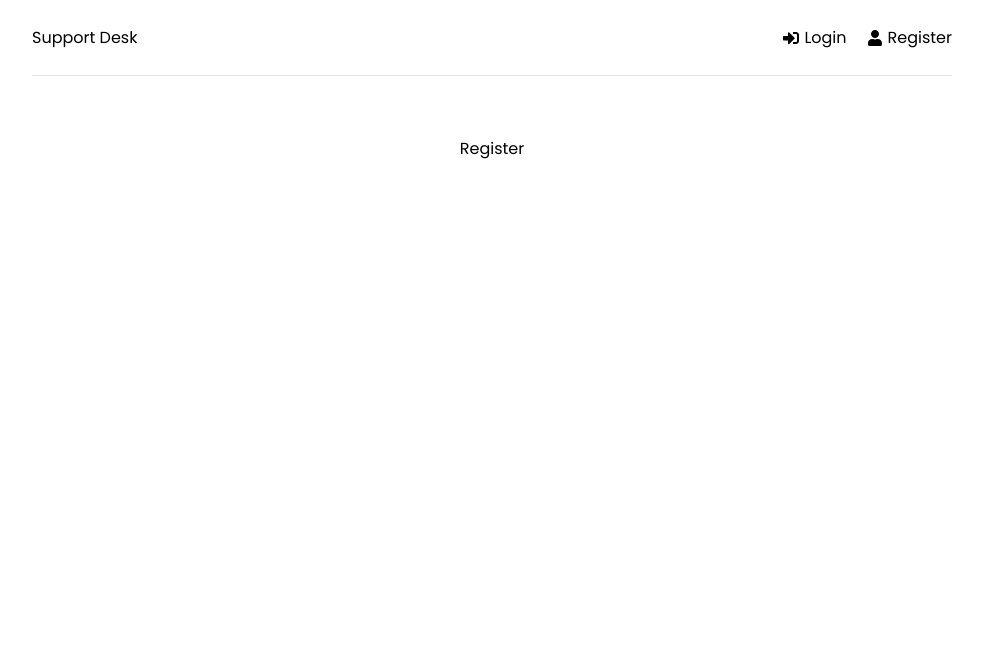
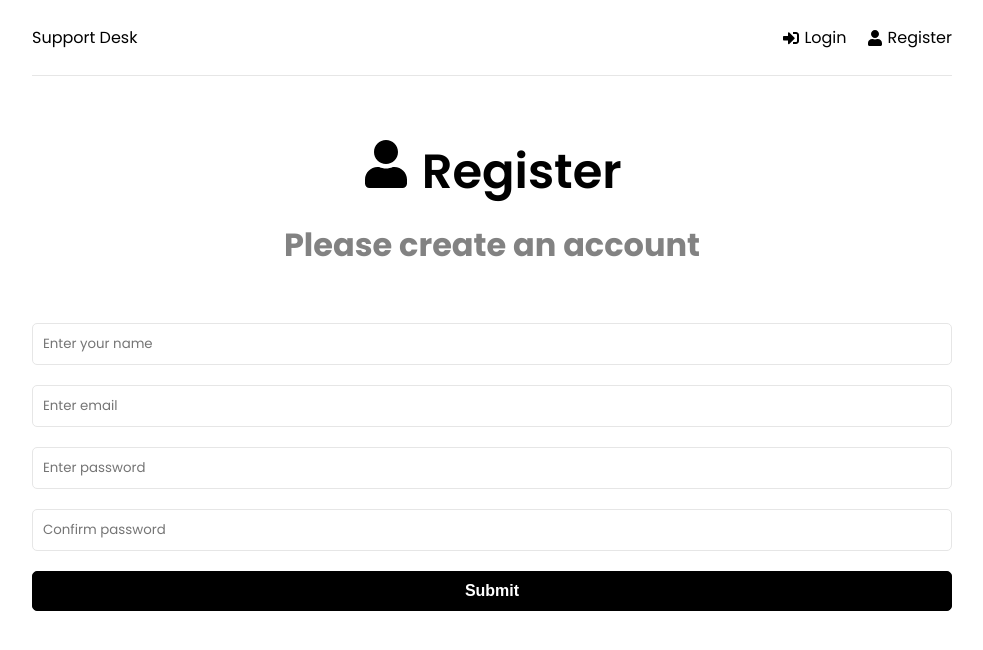
Before and after one commit to bekza/support-desk, a React (Create React App) app in the folder frontend/: page /register in a window 1280 px wide. Shown: the top 650 px of the page, without its empty margins (148-1131 px from the left). Built offline with nearby package versions, Linux system fonts and the light colour scheme.

Commit message:
add toaster

```diff
--- a/frontend/src/App.jsx
+++ b/frontend/src/App.jsx
@@ -1,4 +1,6 @@
 import { BrowserRouter as Router, Routes, Route } from 'react-router-dom';
+import { ToastContainer } from 'react-toastify';
+import 'react-toastify/dist/ReactToastify.css';
 import Home from './pages/Home';
 import Login from './pages/Login';
 import Register from './pages/Register';
@@ -17,6 +19,7 @@ function App() {
           </Routes>
         </div>
       </Router>
+      <ToastContainer />
     </>
   );
 }
--- a/frontend/src/pages/Home.jsx
+++ b/frontend/src/pages/Home.jsx
@@ -1,7 +1,21 @@
 import React from 'react';
-
+import { Link } from 'react-router-dom';
+import { FaQuestionCircle, FaTicketAlt } from 'react-icons/fa';
 function Home() {
-  return <div>Home</div>;
+  return (
+    <>
+      <section className='heading'>
+        <h1>What do you need help with?</h1>
+        <p>Please choose from an option below</p>
+      </section>
+      <Link to='/new-ticket' className='btn btn-reverse btn-block'>
+        <FaQuestionCircle /> Create New Ticket
+      </Link>
+      <Link to='/tickets' className='btn btn-block'>
+        <FaTicketAlt /> View My Tickets
+      </Link>
+    </>
+  );
 }
 
 export default Home;
--- a/frontend/src/pages/Login.jsx
+++ b/frontend/src/pages/Login.jsx
@@ -1,7 +1,68 @@
-import React from 'react';
+import React, { useState } from 'react';
+import { FaSignInAlt } from 'react-icons/fa';
+import { toast } from 'react-toastify';
 
 function Login() {
-  return <div>Login</div>;
+  const [formData, setFormData] = useState({
+    name: '',
+    email: '',
+    password: '',
+    password2: '',
+  });
+
+  const { email, password } = formData;
+  const onChange = (event) => {
+    setFormData((prevState) => ({
+      ...prevState,
+      [event.target.name]: event.target.value,
+    }));
+  };
+
+  const onSubmit = (e) => {
+    e.preventDefault();
+  };
+
+  return (
+    <>
+      <section className='heading'>
+        <h1>
+          <FaSignInAlt /> Login
+        </h1>
+        <p>Please log in to get support</p>
+      </section>
+      <section className='form-group'>
+        <form onSubmit={onSubmit}>
+          <div className='form-group'>
+            <input
+              type='email'
+              className='form-control'
+              id='email'
+              name='email'
+              value={email}
+              onChange={onChange}
+              placeholder='Enter email'
+              required
+            />
+          </div>
+          <div className='form-group'>
+            <input
+              type='password'
+              className='form-control'
+              id='password'
+              name='password'
+              value={password}
+              onChange={onChange}
+              placeholder='Enter password'
+              required
+            />
+          </div>
+          <div className='form-group'>
+            <button className='btn btn-block'>Submit</button>
+          </div>
+        </form>
+      </section>
+    </>
+  );
 }
 
 export default Login;
--- a/frontend/src/pages/Register.jsx
+++ b/frontend/src/pages/Register.jsx
@@ -1,7 +1,95 @@
-import React from 'react';
+import React, { useState } from 'react';
+import { FaUser } from 'react-icons/fa';
+import { toast } from 'react-toastify';
+function Register() {
+  const [formData, setFormData] = useState({
+    name: '',
+    email: '',
+    password: '',
+    password2: '',
+  });
 
-function Register() {
-  return <div>Register</div>;
+  const { name, email, password, password2 } = formData;
+  const onChange = (event) => {
+    setFormData((prevState) => ({
+      ...prevState,
+      [event.target.name]: event.target.value,
+    }));
+  };
+
+  const onSubmit = (e) => {
+    e.preventDefault();
+
+    if (password !== password2) {
+      toast.error('Passwords do not match');
+    }
+  };
+
+  return (
+    <>
+      <section className='heading'>
+        <h1>
+          <FaUser /> Register
+        </h1>
+        <p>Please create an account</p>
+      </section>
+      <section className='form-group'>
+        <form onSubmit={onSubmit}>
+          <div className='form-group'>
+            <input
+              type='text'
+              className='form-control'
+              id='name'
+              name='name'
+              value={name}
+              onChange={onChange}
+              placeholder='Enter your name'
+              required
+            />
+          </div>
+          <div className='form-group'>
+            <input
+              type='email'
+              className='form-control'
+              id='email'
+              name='email'
+              value={email}
+              onChange={onChange}
+              placeholder='Enter email'
+              required
+            />
+          </div>
+          <div className='form-group'>
+            <input
+              type='password'
+              className='form-control'
+              id='password'
+              name='password'
+              value={password}
+              onChange={onChange}
+              placeholder='Enter password'
+              required
+            />
+          </div>
+          <div className='form-group'>
+            <input
+              type='password'
+              className='form-control'
+              id='password2'
+              name='password2'
+              value={password2}
+              onChange={onChange}
+              placeholder='Confirm password'
+              required
+            />
+          </div>
+          <div className='form-group'>
+            <button className='btn btn-block'>Submit</button>
+          </div>
+        </form>
+      </section>
+    </>
+  );
 }
 
 export default Register;
```
